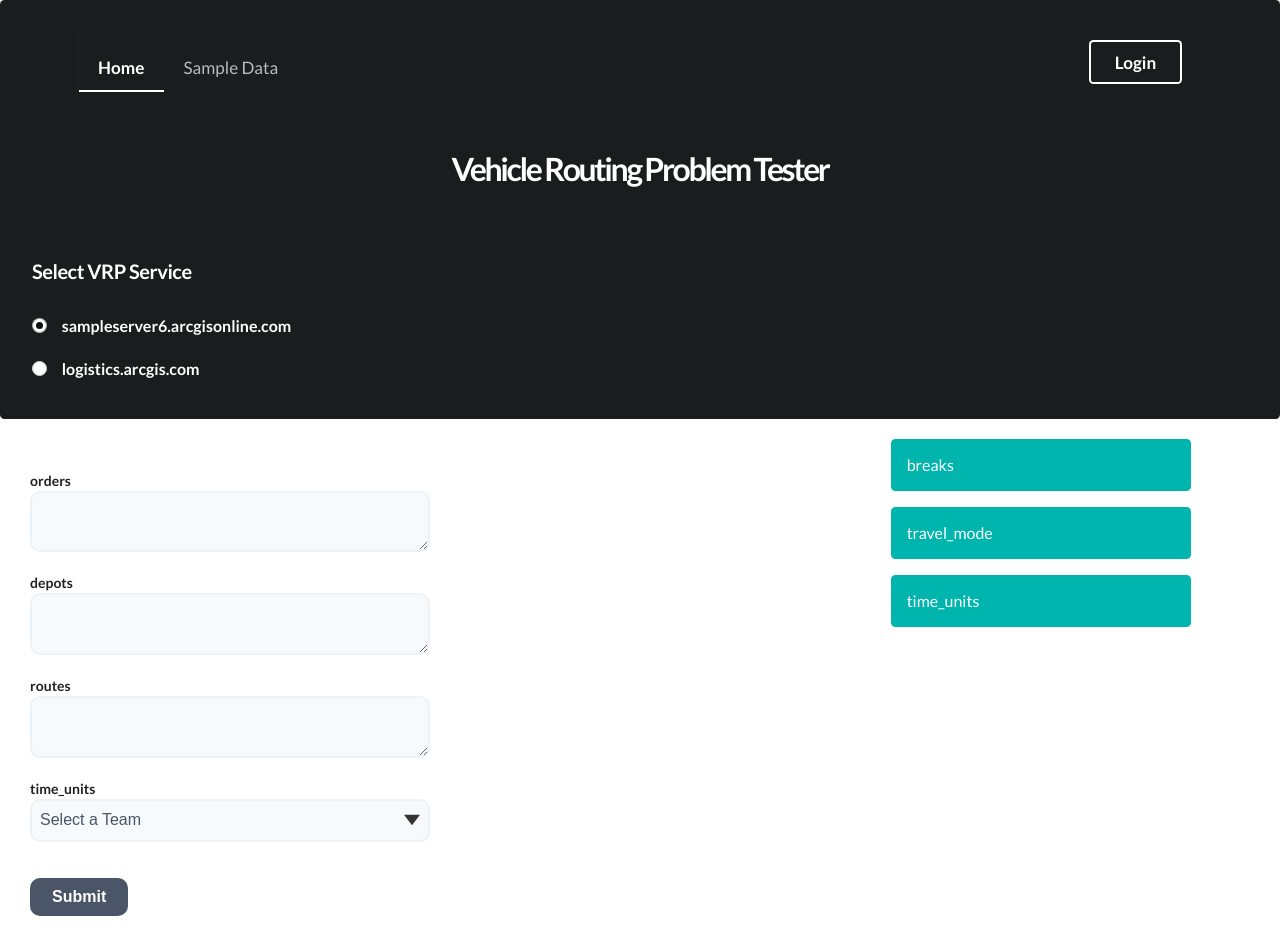
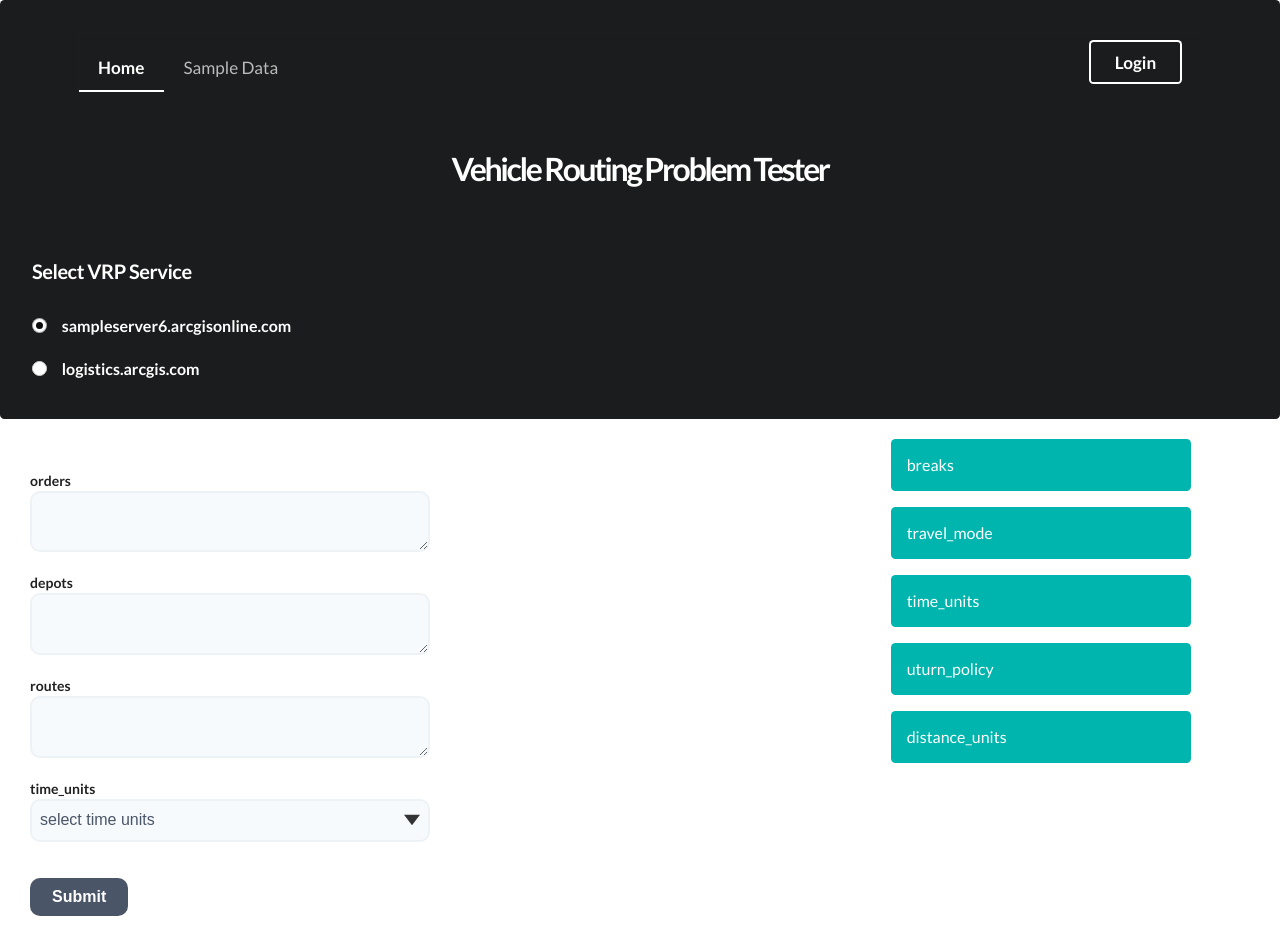
Before and after one commit to banuelosj/vrp-react-app, a React (Create React App) app: page / in a window 1280 px wide. Both pictures are taken after a click on the element "time_units". Built offline with nearby package versions, Linux system fonts and the light colour scheme.

Commit message:
working on the dynamic select

```diff
--- /dev/null
+++ b/public/vrp-select-options.json
@@ -0,0 +1,13 @@
+{
+    "parameters":
+    [{
+        "param": "time_units",
+        "options": ["Minutes", "Seconds", "Hours", "Days"]
+    },{
+        "param": "distance_units",
+        "options": ["Miles", "Meters", "Kilometers", "Feet", "Yards", "NauticalMiles"]
+    },{
+        "param": "uturn_policy",
+        "options": ["Allowed", "Not Allowed", "Allowed only at Intersections and Dead Ends", "Allowed only at Dead Ends"]
+    }]
+}
--- a/src/components/InputField.js
+++ b/src/components/InputField.js
@@ -1,5 +1,6 @@
 import React from 'react';
 import { Field } from 'formik';
+import SelectInput from './SelectInput';
 
 const InputField = (props) => {
     const type = props.type;
@@ -10,14 +11,7 @@ const InputField = (props) => {
             return <Field name={name} as={type} className="form-input" />;
         case 'select':
             return (
-                <Field name={name} as={type}>
-                    <option value="">Select a Team</option>
-                    <option value="Cowboys">Cowboys</option>
-                    <option value="Patrios">Patriots</option>
-                    <option value="Chiefs">Chiefs</option>
-                    <option value="Giants">Giants</option>
-                    <option value="Chargers"></option>
-                </Field>
+                <SelectInput name={name} type={type}></SelectInput>
             );
         default:
             return <Field name={name} className="form-input" placeHolder="No input type assigned"/>;
--- a/src/components/InputList.js
+++ b/src/components/InputList.js
@@ -7,6 +7,8 @@ const InputList = (props) => {
             <InputCard name="breaks" id="textarea" onClick={props.onClick}/>
             <InputCard name="travel_mode" id="textarea" onClick={props.onClick} />
             <InputCard name="time_units" id="select" onClick={props.onClick}/>
+            <InputCard name="uturn_policy" id="select" onClick={props.onClick}/>
+            <InputCard name="distance_units" id="select" onClick={props.onClick} />
         </div>
     )
 }
--- /dev/null
+++ b/src/components/SelectInput.js
@@ -0,0 +1,58 @@
+import React from 'react';
+import { Field } from 'formik';
+
+const SelectInput = (props) => {
+    const name = props.name;
+    const type = props.type;
+    let selectOptions = [];
+
+    fetch(process.env.PUBLIC_URL + './vrp-select-options.json')
+        .then((response) => {
+            return response.json();
+        })
+        .then((data) => {
+            console.log(data);
+            selectOptions = data.parameters.map((parameter) => {
+                return parameter.param;
+            });
+            console.log(selectOptions);
+        })
+        .catch((err) => {
+            console.log("failed to fetch select options: ", err);
+        });
+
+    switch (name) {
+        case 'time_units':
+            return (
+                <Field name={name} as={type}>
+                    <option value="">select time units</option>
+                    <option value="Minutes">Minutes</option>
+                    <option value="Hours">Hours</option>
+                    <option value="Days">Days</option>
+                    <option value="Seconds">Seconds</option>
+                </Field>
+            );
+        case 'uturn_policy':
+            return (
+                <Field name={name} as={type}>
+                    <option value="">select uturn-policy</option>
+                    <option value="Allowed">Allowed</option>
+                    <option value="Not Allowed">Not Allowed</option>
+                    <option value="Allowed only at Intersections and Dead Ends">Allowed only at Intersections and Dead Ends</option>
+                    <option value="Allowed only at Dead Ends">Allowed only at Dead Ends</option>
+                </Field>
+            );
+        case 'distance_units':
+            return (
+                <Field name={name} as={type}>{selectOptions}</Field>
+            );
+        default:
+            return (
+                <Field name={name} as={type}>
+                    <option>No name found</option>
+                </Field>
+            );
+    }
+}
+
+export default SelectInput;
```
